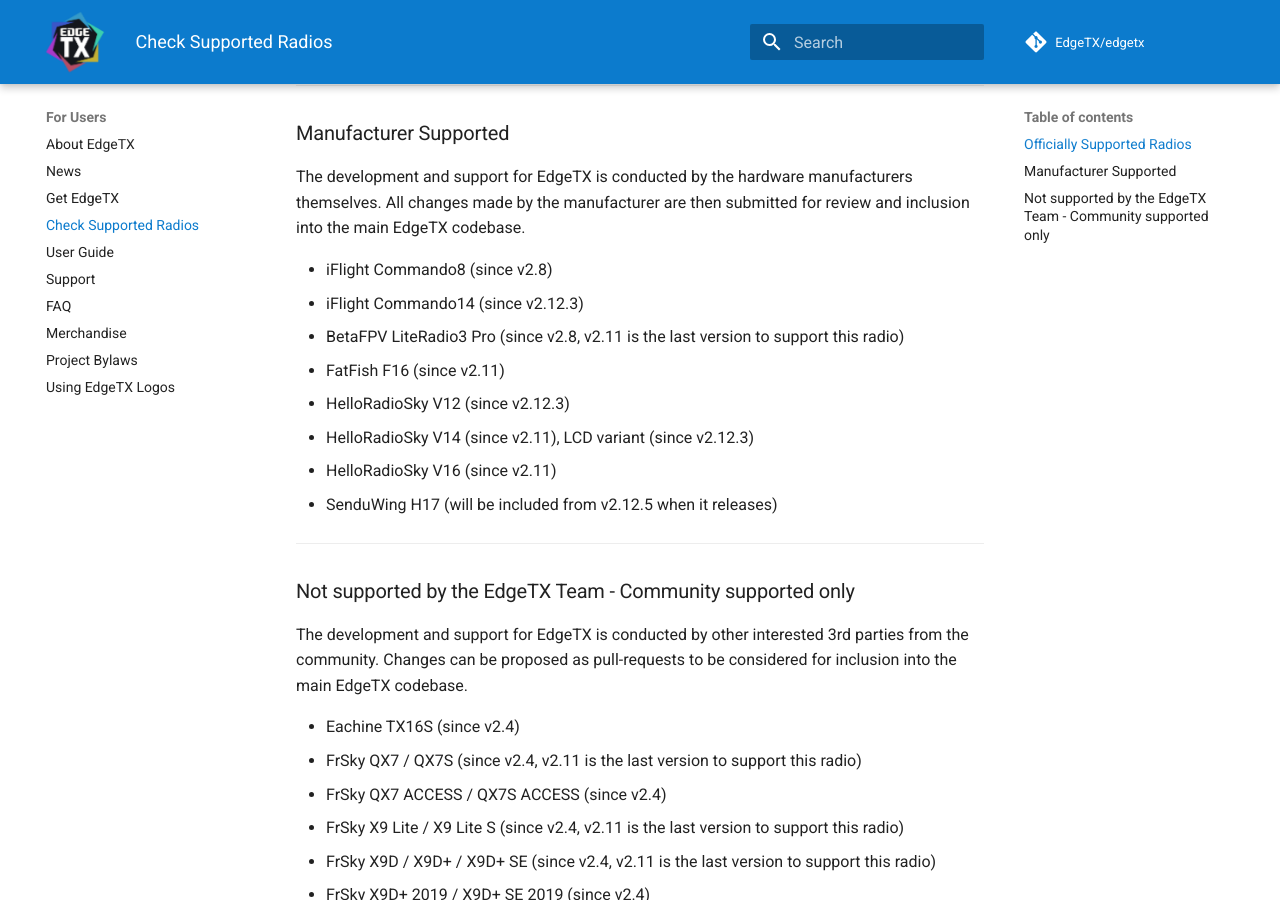
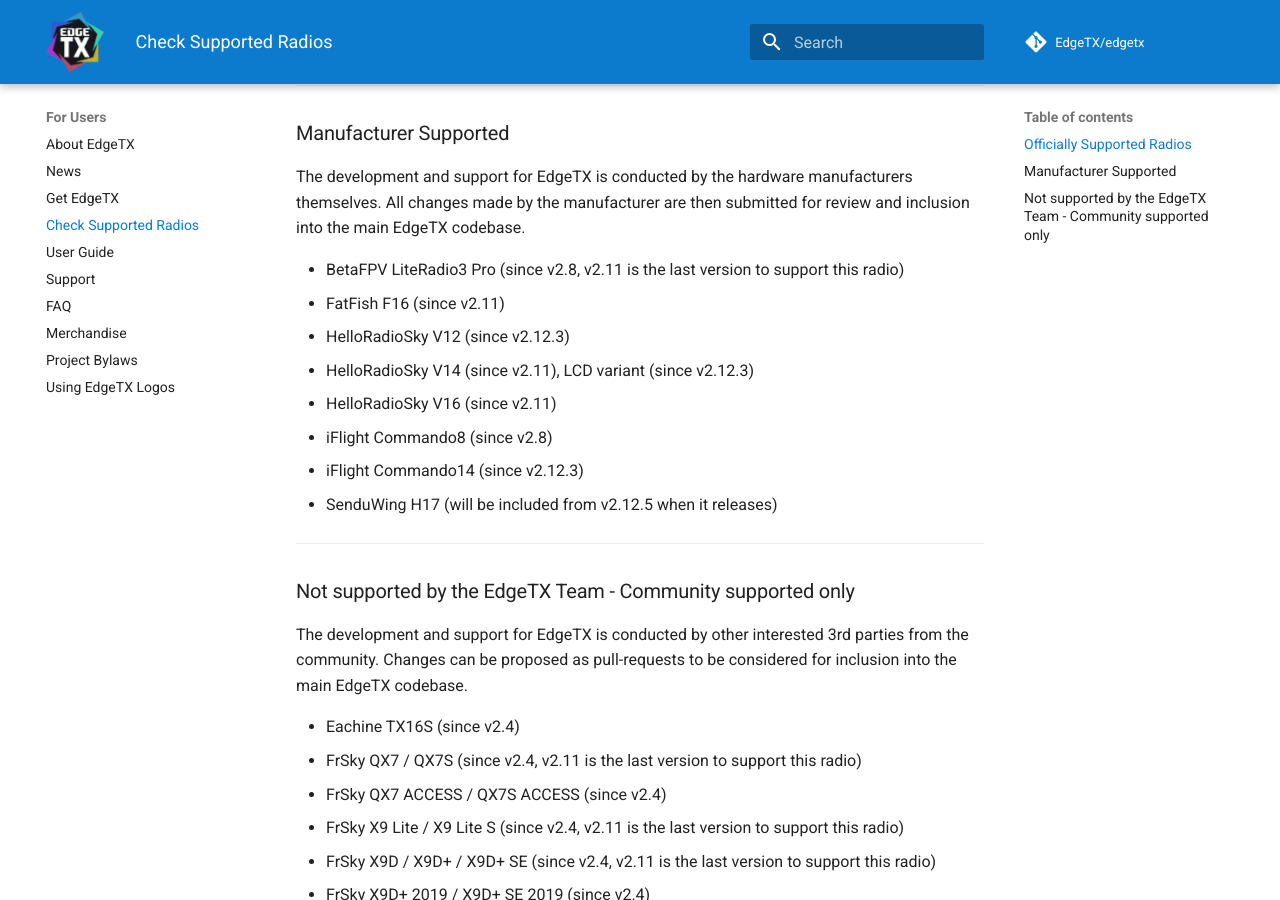
Before and after one commit to EdgeTX/edgetx.github.io, an MkDocs documentation site: the page built from docs/supportedradios.md, in a window 1280 px wide and 900 px high, scrolled down 1606 px. Built offline with MkDocs 1.6.1 and Material for MkDocs 9.7.7, drawn with Linux system fonts in a browser that asks for light colours; comment, search, counter and statistics services are not loaded.

Commit message:
Alphabetical order

```diff
--- a/docs/supportedradios.md
+++ b/docs/supportedradios.md
@@ -51,13 +51,13 @@
 
 The development and support for EdgeTX is conducted by the hardware manufacturers themselves. All changes made by the manufacturer are then submitted for review and inclusion into the main EdgeTX codebase.
 
-* iFlight Commando8 (since v2.8)
-* iFlight Commando14 (since v2.12.3)
 * BetaFPV LiteRadio3 Pro (since v2.8, v2.11 is the last version to support this radio)
 * FatFish F16 (since v2.11)
 * HelloRadioSky V12 (since v2.12.3)
 * HelloRadioSky V14 (since v2.11), LCD variant (since v2.12.3)
 * HelloRadioSky V16 (since v2.11)
+* iFlight Commando8 (since v2.8)
+* iFlight Commando14 (since v2.12.3)
 * SenduWing H17 (will be included from v2.12.5 when it releases)
 
 ---
```
